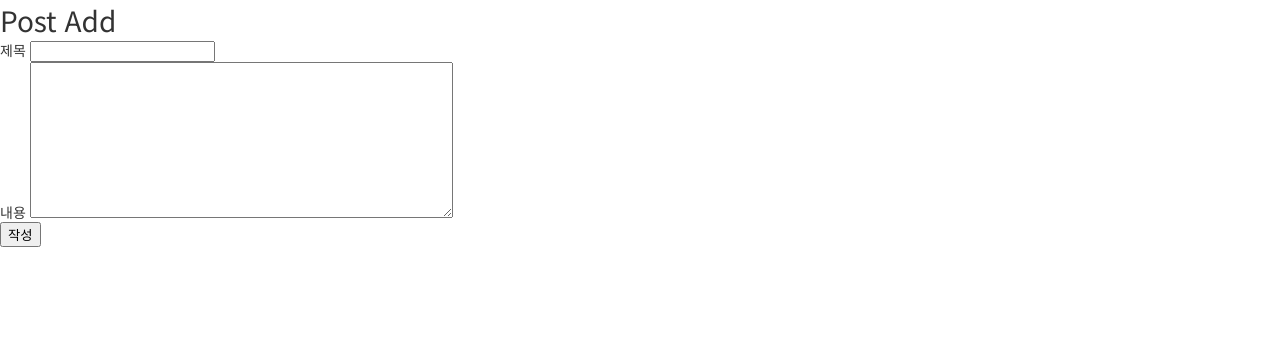
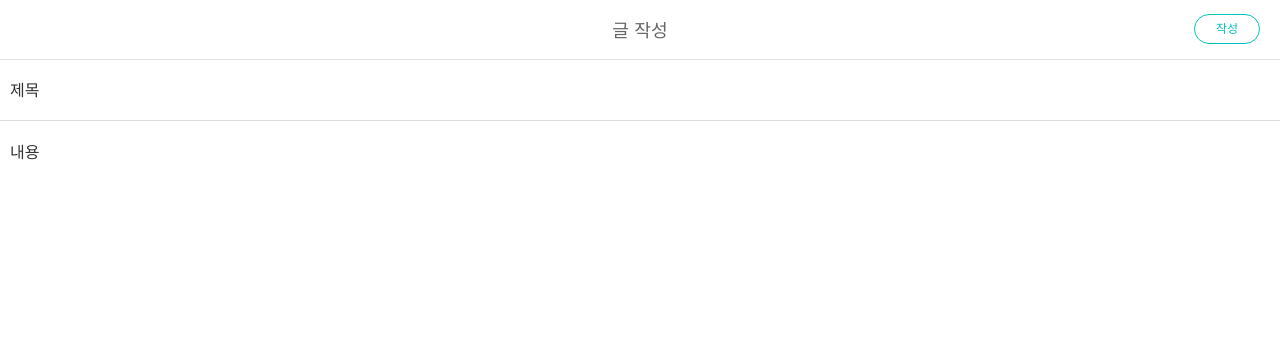
Before and after one commit to MadPumpkin3/Django_pylog, a Django app: page /posts/add/ in a window 1280 px wide. Shown: the top 343 px of the page. Run offline with Django 4.2, Linux system fonts and the light colour scheme.

Commit message:
2023-07-04 study

```diff
--- a/blog/views.py
+++ b/blog/views.py
@@ -1,4 +1,4 @@
-from django.shortcuts import render
+from django.shortcuts import render, redirect
 from blog.models import Post
 
 
@@ -23,8 +23,9 @@ def post_add(request):
     if request.method == "POST":
         title = request.POST["title"]
         content = request.POST["content"]
-        print(title)
-        print(content)
-    else:
-        print("method GET")
-        return render(request, "post_add.html")
+        post = Post.objects.create(
+            title=title,
+            content=content,
+        )
+        return redirect(f"/posts/{post.id}/")
+    return render(request, "post_add.html")
--- a/static/css/style.css
+++ b/static/css/style.css
@@ -207,31 +207,31 @@ ul.comments {
       line-height: 50px;
       border-radius: 2px; }
 
-.post-add-container {
+#post-add {
   padding: 59px 0; }
-  .post-add-container input, .post-add-container textarea {
+  #post-add input, #post-add textarea {
     border: none;
     padding: 10px; }
-    .post-add-container input:focus, .post-add-container textarea:focus {
+    #post-add input:focus, #post-add textarea:focus {
       outline: none; }
-  .post-add-container textarea {
+  #post-add textarea {
     width: 100%;
     min-height: 100px;
     box-sizing: border-box;
     resize: none; }
-  .post-add-container > form {
+  #post-add > form {
     width: 100%; }
-    .post-add-container > form > div {
+    #post-add > form > div {
       padding: 10px; }
-      .post-add-container > form > div > label {
+      #post-add > form > div > label {
         vertical-align: top;
         font-size: 16px;
         line-height: 40px; }
-    .post-add-container > form > div:nth-of-type(1) {
+    #post-add > form > div:nth-of-type(1) {
       border-bottom: 1px solid #ddd; }
-      .post-add-container > form > div:nth-of-type(1) > input {
+      #post-add > form > div:nth-of-type(1) > input {
         font-size: 18px; }
-  .post-add-container .btn-post-add {
+  #post-add > form > button {
     position: fixed;
     top: 14px;
     right: 20px;
--- a/templates/post_add.html
+++ b/templates/post_add.html
@@ -5,8 +5,10 @@
     <link rel="stylesheet" href="{% static 'css/style.css' %}">
 </head>
 <body>
-    <div>
-        <h1>Post Add</h1>
+    <div id="navbar">
+        <span>글 작성</span>
+    </div>
+    <div id="post-add">
         <form method="POST">
             {% csrf_token %}
             <div>
@@ -15,9 +17,9 @@
             </div>
             <div>
                 <label>내용</label>
-                <textarea name="content" cols="50" rows="10"></textarea>
+                <textarea name="content"></textarea>
             </div>
-            <button type="submit">작성</button>
+            <button type="submit" class="btn btn-primary">작성</button>
         </form>
     </div>
 </body>
--- a/templates/post_list.html
+++ b/templates/post_list.html
@@ -7,6 +7,7 @@
 <body>
     <div id="navbar">
         <span>pylog</span>
+        <a href="/posts/add/" class="btn btn-primary">글 작성</a>
     </div>
     <div id="post-list">
         <ul class="posts">
```
Also changed, not shown: other parts of static/css/style.css (+41 -41 lines), db.sqlite3.
